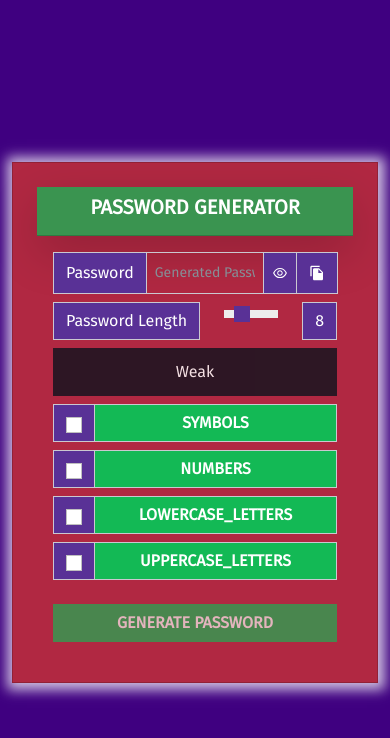
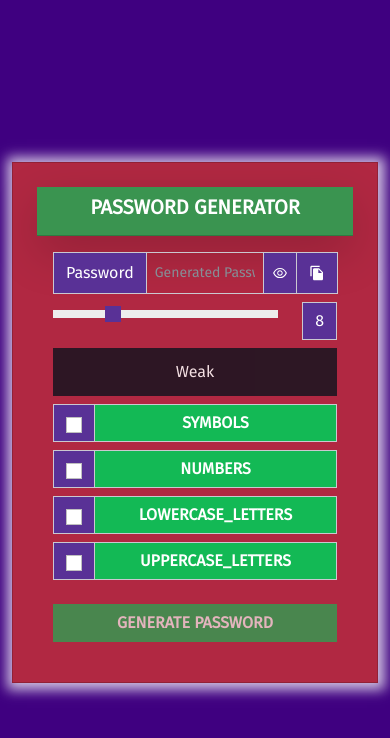
Before and after one commit to harshit118garg/password-generator-app, a React (Vite) app: page / in a window 390 px wide. Shown: the top 738 px of the page. Built offline with nearby package versions, Linux system fonts and the light colour scheme.

Commit message:
minor bugfix

```diff
--- a/src/App.css
+++ b/src/App.css
@@ -20,3 +20,9 @@
 .strength span {
   color: #fff;
 }
+
+@media screen and (max-width: 450px) {
+  .input-box span:first-child {
+    display: none;
+  }
+}
--- a/src/components/FormComp.jsx
+++ b/src/components/FormComp.jsx
@@ -163,7 +163,7 @@ const FormComp = () => {
                     </div>
                   </div>
                   <div className="mb-2">
-                    <div className="d-flex justify-content-align-items-center">
+                    <div className="d-flex justify-content-align-items-center input-box">
                       <span className="input-group-text text-bg-primary me-4">
                         Password Length
                       </span>
```
